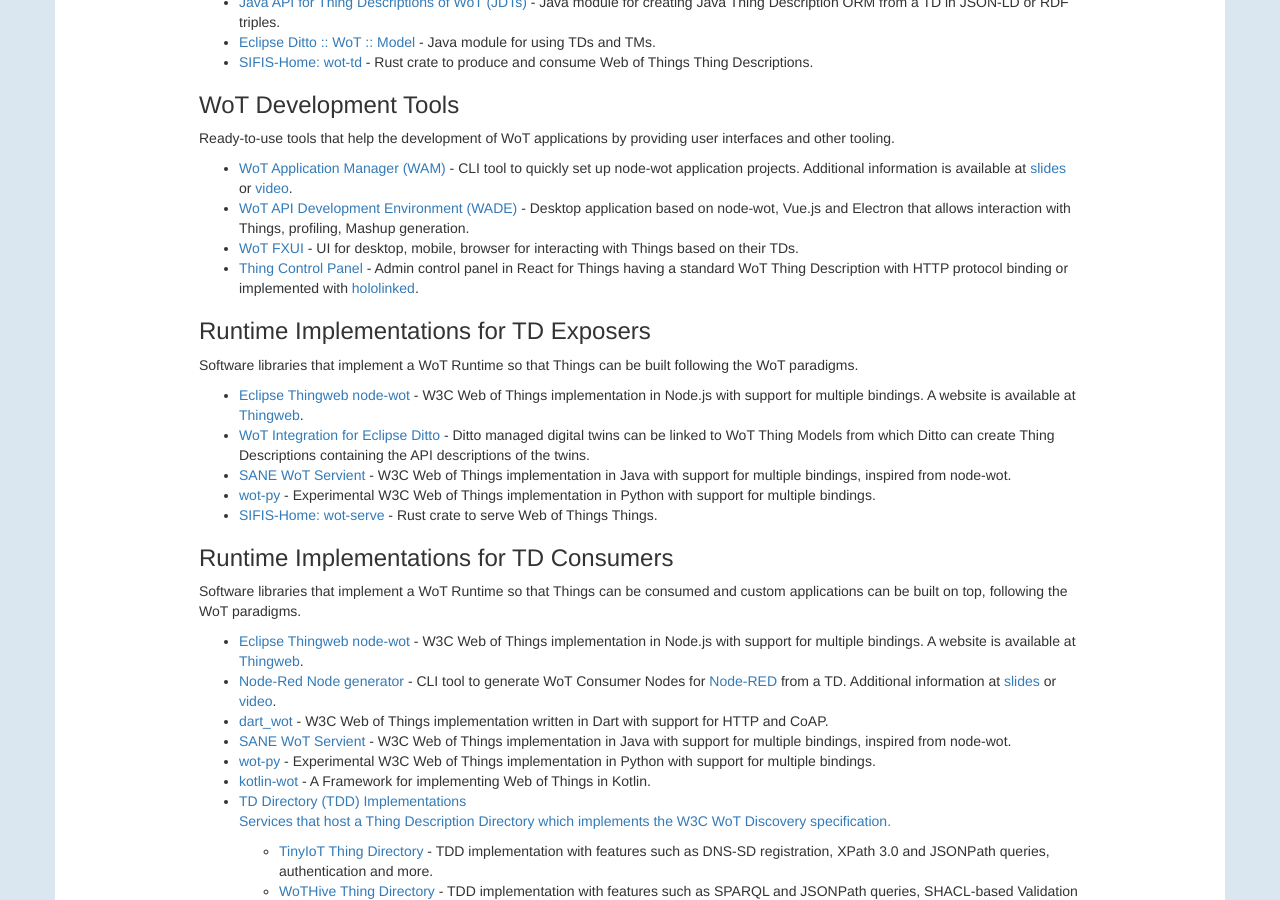
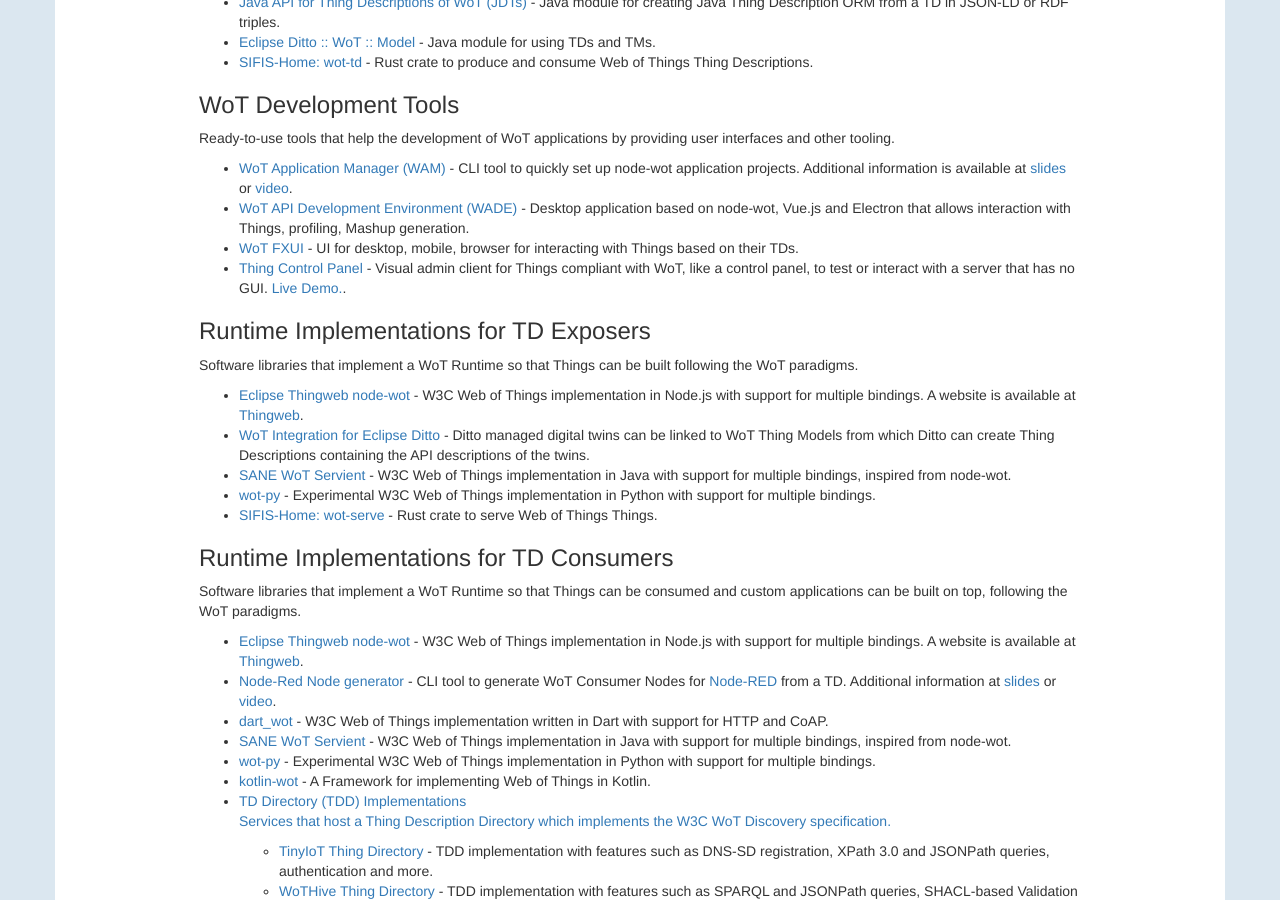
Before and after one commit to w3c/wot-marketing, a Jekyll site: the page built from docs/developers/index.html, in a window 1280 px wide and 900 px high, scrolled down 980 px. Built offline with Jekyll 4.4.1, drawn with Linux system fonts in a browser that asks for light colours; nearby versions of some CDN libraries; comment, search, counter and statistics services are not loaded.

Commit message:
change description and add link

```diff
--- a/docs/developers/index.html
+++ b/docs/developers/index.html
@@ -501,7 +501,7 @@
 		</li>
 		<li>
 			<a href="https://github.com/hololinked-dev/thing-control-panel">Thing Control Panel</a>
-			- Admin control panel in React for Things having a standard WoT Thing Description with HTTP protocol binding or implemented with <a href="https://github.com/VigneshVSV/hololinked"> hololinked</a>.
+			- Visual admin client for Things compliant with WoT, like a control panel, to test or interact with a server that has no GUI. <a href="https://control-panel.hololinked.dev/">Live Demo.</a>.
 		</li>
 	</ul>
 
```
